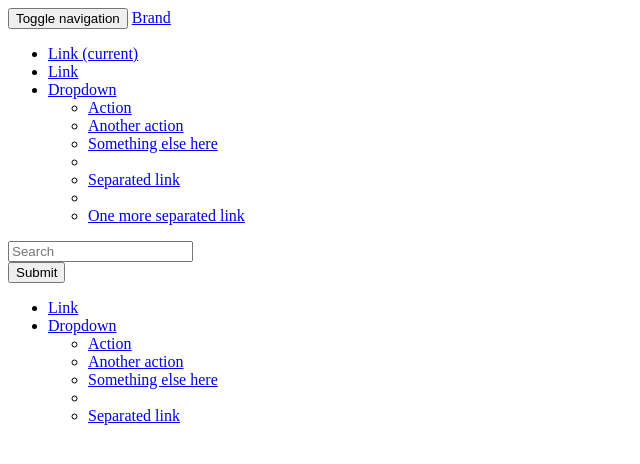
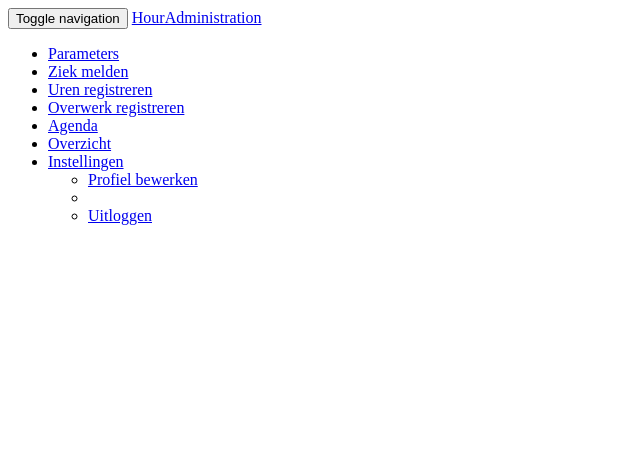
Before and after one commit to kevinramharak/HourAdministration, a PHP site: page /administrator.php in a window 1280 px wide. Shown: the top 464 px of the page, without its empty margins (0-640 px from the left). Run offline with PHP 8.4, Linux system fonts and the light colour scheme.

Commit message:
shit commit

```diff
--- a/Web/php/administrative-assistent/summaries/allFellowWorkers.php
+++ /dev/null
@@ -1,3 +0,0 @@
-<?php
-include_once '../../head.php';
-include_once '../../navs/administrator.php';
--- a/Web/php/administrative-assistent/summaries/fellowWorker.php
+++ /dev/null
@@ -1,3 +0,0 @@
-<?php
-include_once '../../head.php';
-include_once '../../navs/administrator.php';
--- a/Web/php/head.php
+++ b/Web/php/head.php
@@ -15,5 +15,4 @@
   <script src="http://localhost/HourAdministration/Web/js/bootstrap.min.js"></script>
   <!-- [endif]-->
   <link href="http://localhost/HourAdministration/Web/css/main.css" rel="stylesheet">
-  <script src="../js/jquery/jquery-2.2.2.js"></script>
 </head>
--- a/Web/php/navs/administrator.php
+++ b/Web/php/navs/administrator.php
@@ -1,3 +1,6 @@
+<body>
+<div class="col-xs-12">
+    <div class="row">
     <nav class="navbar navbar-default">
         <div class="container-fluid">
             <!-- Brand and toggle get grouped for better mobile display -->
@@ -8,45 +11,31 @@
                     <span class="icon-bar"></span>
                     <span class="icon-bar"></span>
                 </button>
-            <a class="navbar-brand" href="#">Brand</a>
+                <a class="navbar-brand" href="../fellow-worker/home.php"">HourAdministration</a>
             </div>
+
             <!-- Collect the nav links, forms, and other content for toggling -->
             <div class="collapse navbar-collapse" id="bs-example-navbar-collapse-1">
+
                 <ul class="nav navbar-nav">
-                <li class="active"><a href="#">Link <span class="sr-only">(current)</span></a></li>
-                <li><a href="#">Link</a></li>
+                    <li><a href="parameters.php">Parameters</a></li>
+                    <li><a href="../fellow-worker/sick.php">Ziek melden</a></li>
+                    <li><a href="../fellow-worker/hours.php">Uren registreren</a></li>
+                    <li><a href="../fellow-worker/overtime.php">Overwerk registreren</a></li>
+                    <li><a href="../fellow-worker/agenda.php">Agenda</a></li>
+                    <li><a href="../fellow-worker/summary.php">Overzicht</a></li>
                     <li class="dropdown">
-                    <a href="#" class="dropdown-toggle" data-toggle="dropdown" role="button" aria-haspopup="true" aria-expanded="false">Dropdown <span class="caret"></span></a>
+                        <a href="#" class="dropdown-toggle" data-toggle="dropdown" role="button" aria-haspopup="true" aria-expanded="false">Instellingen <span class="caret"></span></a>
                         <ul class="dropdown-menu">
-                        <li><a href="#">Action</a></li>
-                        <li><a href="#">Another action</a></li>
-                        <li><a href="#">Something else here</a></li>
+                            <li><a href="#">Profiel bewerken</a></li>
                             <li role="separator" class="divider"></li>
-                        <li><a href="#">Separated link</a></li>
-                        <li role="separator" class="divider"></li>
-                        <li><a href="#">One more separated link</a></li>
-                    </ul>
-                </li>
-            </ul>
-            <form class="navbar-form navbar-left" role="search">
-                <div class="form-group">
-                    <input type="text" class="form-control" placeholder="Search">
-                </div>
-                <button type="submit" class="btn btn-default">Submit</button>
-            </form>
-            <ul class="nav navbar-nav navbar-right">
-                <li><a href="#">Link</a></li>
-                <li class="dropdown">
-                    <a href="#" class="dropdown-toggle" data-toggle="dropdown" role="button" aria-haspopup="true" aria-expanded="false">Dropdown <span class="caret"></span></a>
-                    <ul class="dropdown-menu">
-                        <li><a href="#">Action</a></li>
-                        <li><a href="#">Another action</a></li>
-                        <li><a href="#">Something else here</a></li>
-                        <li role="separator" class="divider"></li>
-                        <li><a href="#">Separated link</a></li>
+                            <li><a href="#">Uitloggen</a></li>
                         </ul>
                     </li>
                 </ul>
             </div><!-- /.navbar-collapse -->
         </div><!-- /.container-fluid -->
     </nav>
+    </div>
+</divdiv>
+</div>
```
Also changed, not shown: Web/php/administrative-assistent/allFellowWorkers.php (added, +10 -0 lines), Web/php/administrative-assistent/fellowWorker.php (added, +11 -0 lines), Web/php/administrative-assistent/home.php (added, +11 -0 lines), Web/php/administrative-assistent/parameters.php (+11 -3 lines), Web/php/administrative-assistent/setNextHolidayDays.php (+11 -3 lines). Lines whose indentation alone changed are shown as unchanged.
